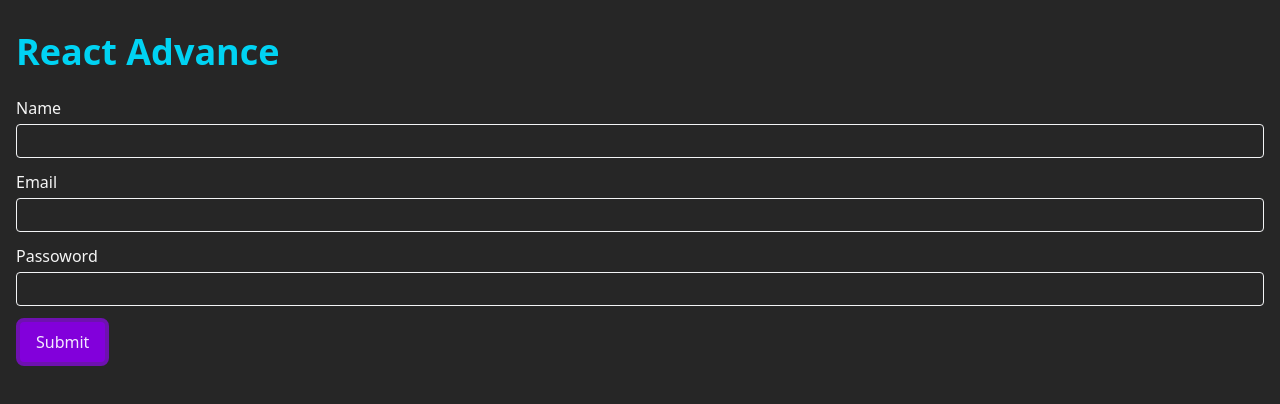
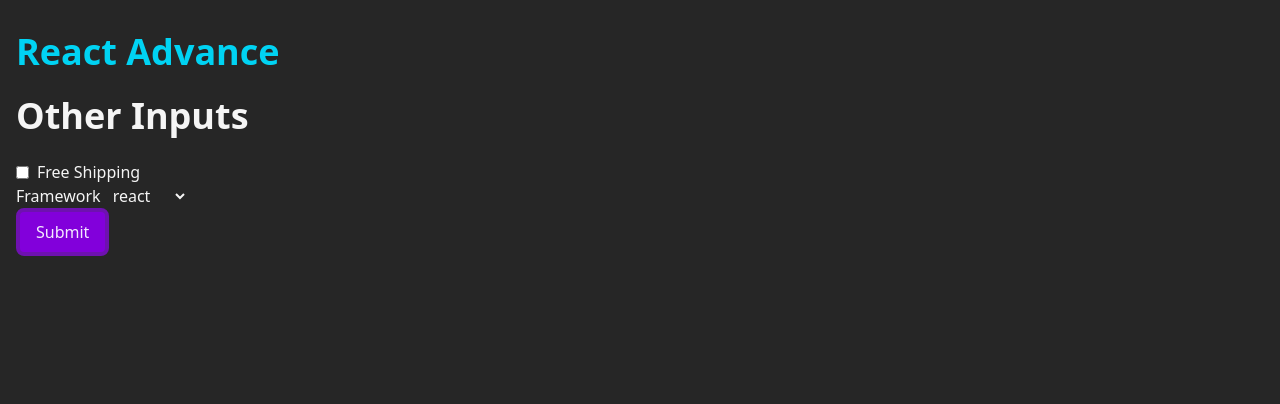
Before and after one commit to BabulHoda98/react-advance, a React (Vite) app: page / in a window 1280 px wide. Shown: the top 404 px of the page. Built offline with nearby package versions, Linux system fonts and the light colour scheme.

Commit message:
other-inputs

```diff
--- a/src/App.jsx
+++ b/src/App.jsx
@@ -17,6 +17,7 @@ import ToggleChallenge from "./topics/03-conditional-rendering/06-toggle-challen
 import UserChallenge from "./topics/03-conditional-rendering/07-use-challenge";
 import ControllerInput from "./topics/04-forms/01-controller-input";
 import MultipleInputs from "./topics/04-forms/03-multiple-input";
+import OtherInputs from "./topics/04-forms/04-other-input";
 
 function App(){
 
@@ -43,7 +44,8 @@ function App(){
         {/* <UserChallenge/> */}
         {/* <ControllerInput/> */}
 
-        <MultipleInputs/>
+        {/* <MultipleInputs/> */}
+        <OtherInputs/>
 
       </div>
 
--- /dev/null
+++ b/src/topics/04-forms/04-other-input.jsx
@@ -0,0 +1,59 @@
+import React, { useState } from "react";
+
+const frameworks = ["react", "angular", "vue", "svelte"];
+
+const OtherInputs = () => {
+  const [shipping, setShipping] = useState(false);
+  const [framework, setFramework] = useState("react");
+
+  function handleShipping(e) {
+    // console.log(e.target.checked);
+    setShipping(e.target.checked);
+  }
+  function handleFramework(e){
+    // console.log(e.target.value);
+    setFramework(e.target.value);
+  }
+
+  return (
+    <div>
+      <form onSubmit={(e)=>{
+        e.preventDefault();
+        console.log(framework,shipping);
+      }}>
+        <h2 className="h2 mb-6">Other Inputs</h2>
+        <div className="flex items-center gap-2">
+          <input
+            type="checkbox"
+            id="shipping"
+            checked={shipping}
+            name="shipping"
+            onChange={handleShipping}
+          />
+          <label htmlFor="shipping">Free Shipping</label>
+        </div>
+
+        <div className="flex items-center gap-2">
+          <label htmlFor="framework">Framework</label>
+          <select
+            name="framework"
+            id="framework"
+            value={framework}
+            onChange={handleFramework}
+          >
+            {frameworks.map((framework)=>{
+                return(
+                    <option key={framework} className="text-black">
+                    {framework}
+                    </option>
+                )
+            })}
+          </select>
+        </div>
+        <button className="btn">Submit</button>
+      </form>
+    </div>
+  );
+};
+
+export default OtherInputs;
```
